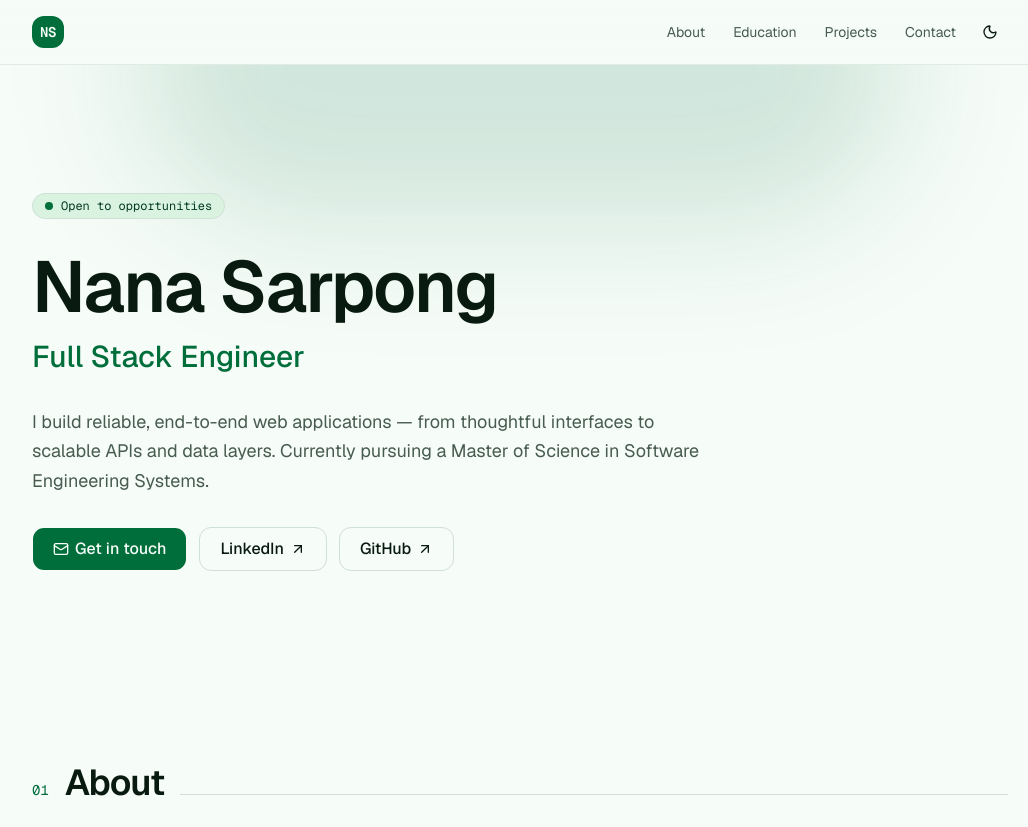
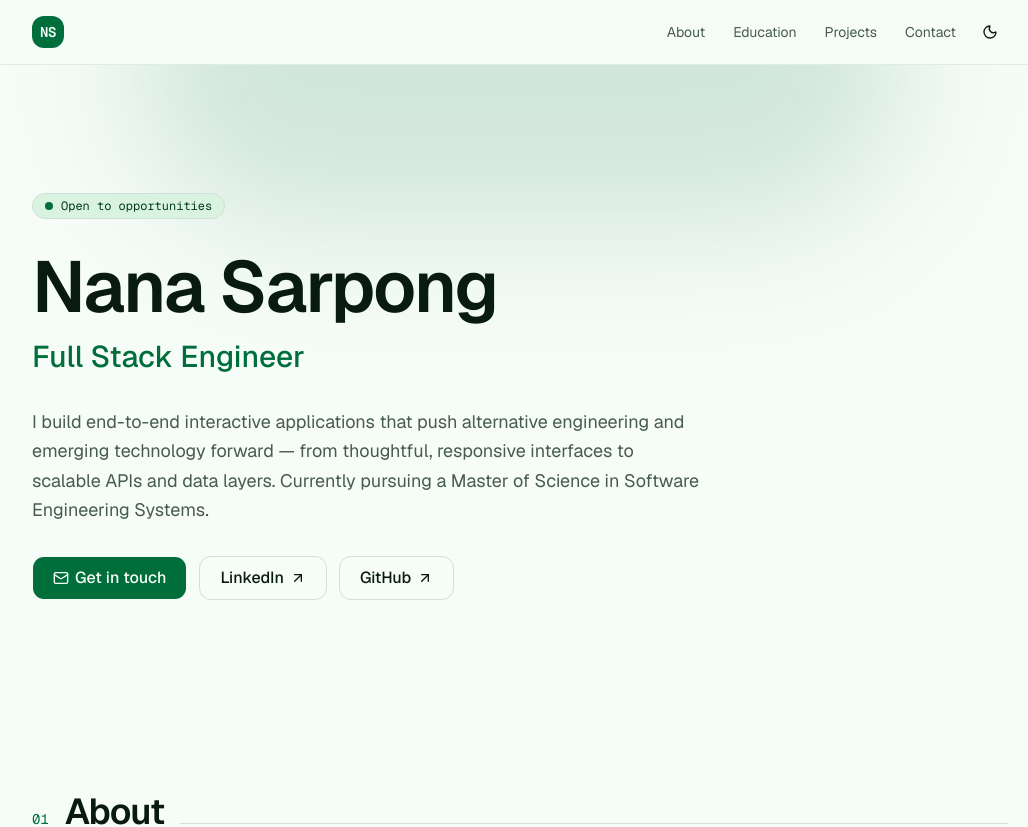
Before and after one commit to trulynana/portfolio-website-design, a Next.js app: page / in a window 1280 px wide. Shown: the top 827 px of the page, without its empty margins (120-1148 px from the left). Built offline with nearby package versions, Linux system fonts and the light colour scheme.

Commit message:
Update hero headline copy

```diff
--- a/components/hero.tsx
+++ b/components/hero.tsx
@@ -26,9 +26,10 @@ export function Hero() {
           <p className="text-2xl font-medium text-primary md:text-3xl">{profile.role}</p>
         </div>
         <p className="max-w-2xl text-lg leading-relaxed text-muted-foreground text-pretty">
-          I build reliable, end-to-end web applications — from thoughtful interfaces to
-          scalable APIs and data layers. Currently pursuing a Master of Science in Software
-          Engineering Systems.
+          I build end-to-end interactive applications that push alternative engineering and
+          emerging technology forward — from thoughtful, responsive interfaces to scalable APIs
+          and data layers. Currently pursuing a Master of Science in Software Engineering
+          Systems.
         </p>
         <div className="flex flex-wrap gap-3">
           <a
```
